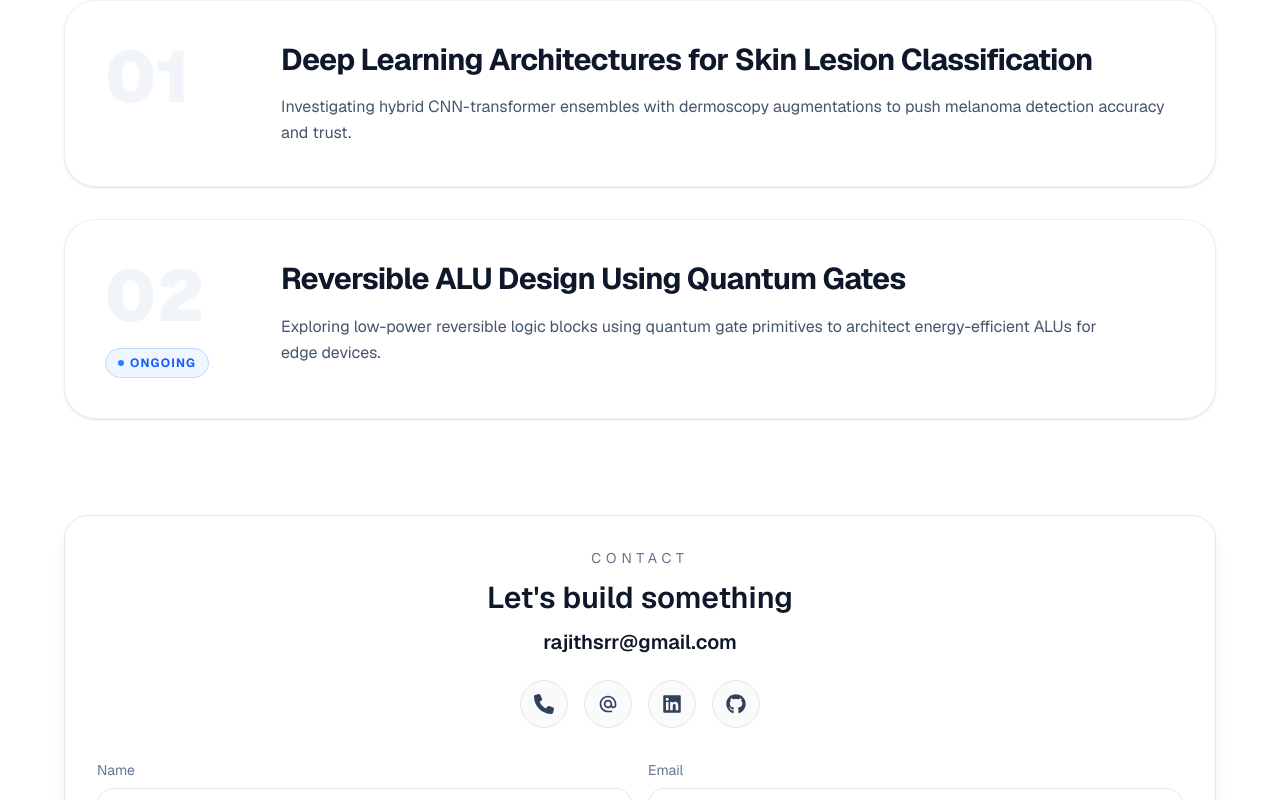
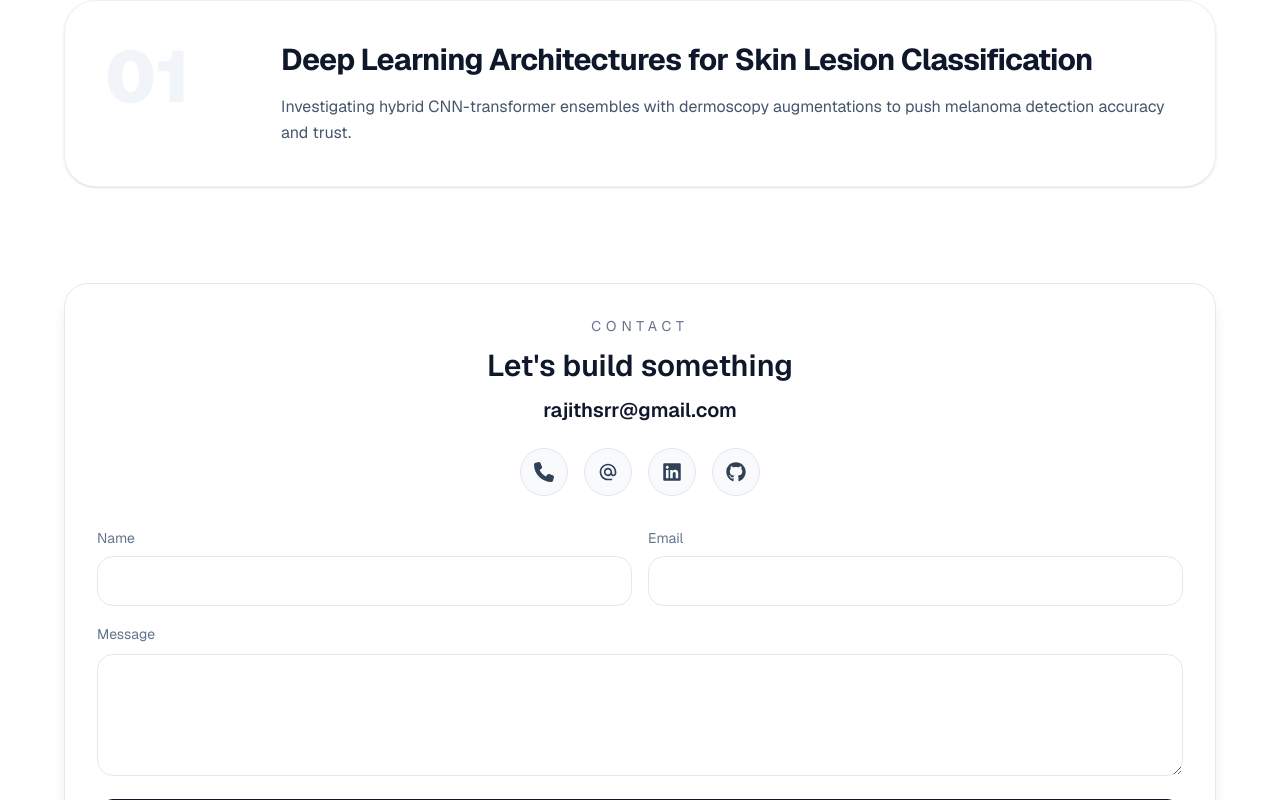
Before and after one commit to Rajith-07/Rajith-07.github.io, a Next.js app: page / in a window 1280 px wide. Shown: the part 6362-7162 px from the top of the page. Built offline with nearby package versions, Linux system fonts and the light colour scheme.

Commit message:
(chore): updated research & Publications

```diff
--- a/src/app/page.tsx
+++ b/src/app/page.tsx
@@ -169,13 +169,13 @@ const research: ResearchItem[] = [
       "Investigating hybrid CNN-transformer ensembles with dermoscopy augmentations to push melanoma detection accuracy and trust.",
     link: "https://doi.org/10.1109/ICISCoIS62701.2026.11447666"
   },
-  {
-    title: "Reversible ALU Design Using Quantum Gates",
-    status: "Ongoing",
-    summary:
-      "Exploring low-power reversible logic blocks using quantum gate primitives to architect energy-efficient ALUs for edge devices.",
-    link: ""
-  },
+  // {
+  //   title: "Reversible ALU Design Using Quantum Gates",
+  //   status: "Ongoing",
+  //   summary:
+  //     "Exploring low-power reversible logic blocks using quantum gate primitives to architect energy-efficient ALUs for edge devices.",
+  //   link: ""
+  // },
 ];
 
 const socials: ContactSocial[] = [
```
